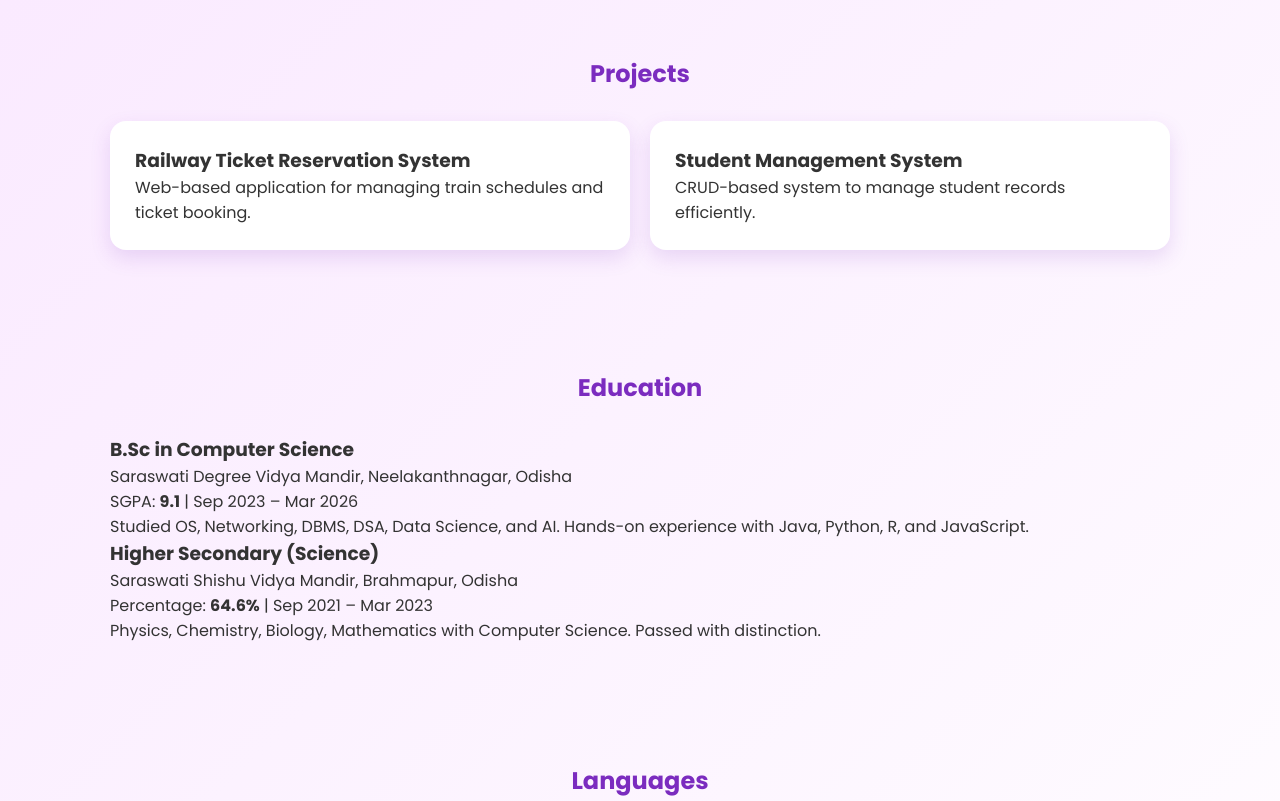
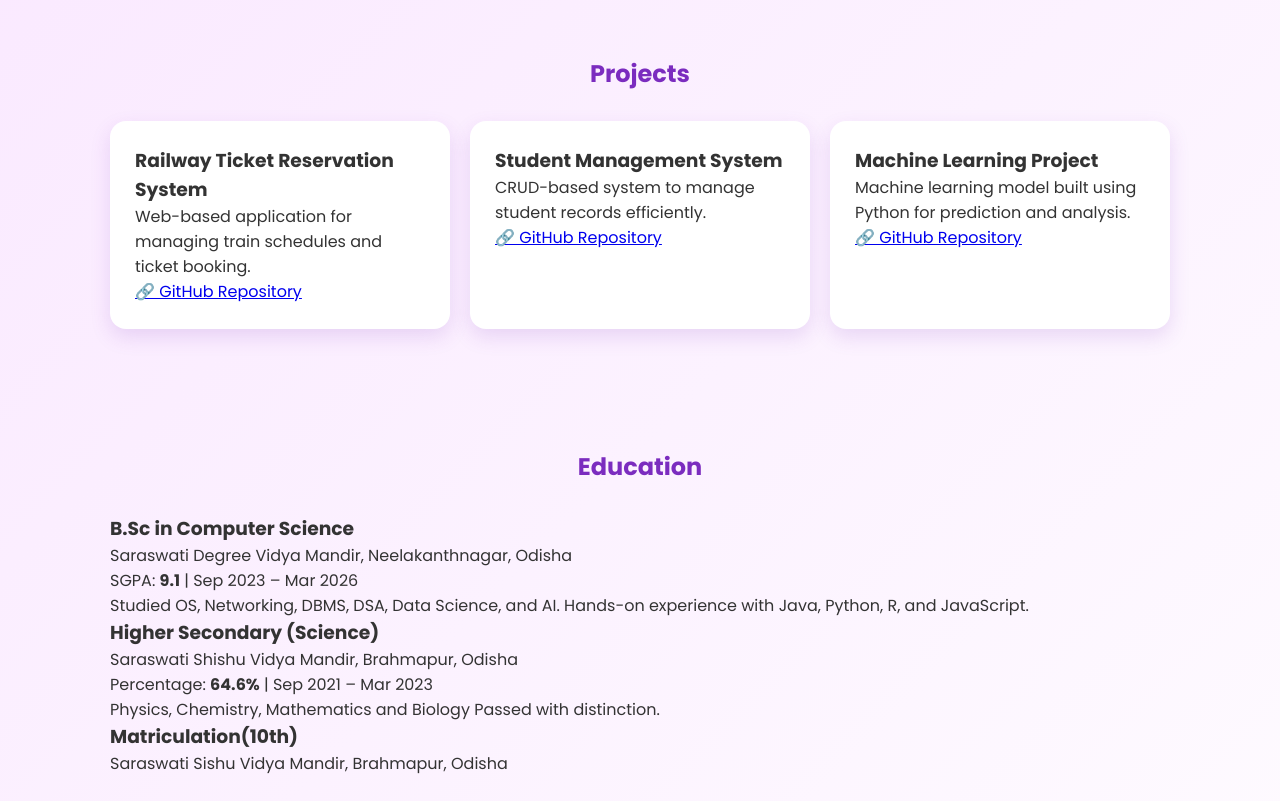
Before and after one commit to mesmaranika20/My_Portfolio, a plain HTML site: page index.html in a window 1280 px wide. Shown: the part 1120-1921 px from the top of the page. Drawn offline with Linux system fonts and the light colour scheme.

Commit message:
Update Portfolio

```diff
--- a/index.html
+++ b/index.html
@@ -34,7 +34,7 @@
   <!-- ===== Home ===== -->
   <section id="home" class="home">
     <div class="home-content">
-      <img src="SMS Profile - Copy.jpg" alt="Profile Photo" class="profile-img">
+      <img src="SMARA Photo.jpg" alt="Profile Photo" class="profile-img">
       <h1>Hello, I'm <span>Smaranika</span></h1>
       <p>Student Developer | Web Enthusiast | Programmer</p>
 
@@ -42,6 +42,10 @@
         <a href="https://github.com/mesmaranika20" target="_blank"><i class="fab fa-github"></i></a>
         <a href="http://linkedin.com/in/mesmaranika" target="_blank"><i class="fab fa-linkedin"></i></a>
         <a href="mailto:smaranika.s2006@gmail.com" target="_blank"><i class="fab fa-envelope"></i></a>
+        <a href="https://drive.google.com/file/d/1CDivUWTZoNGpdiuqX4krUfYRVi9gSF3O/view?usp=drivesdk" target="_blank">
+        <i class="fas fa-file-alt"></i>
+       </a>
+
       </div>
     </div>
   </section>
@@ -91,17 +95,30 @@
 <section id="projects">
   <h2>Projects</h2>
   <div class="projects-grid">
+
     <div class="card">
       <h3>Railway Ticket Reservation System</h3>
       <p>Web-based application for managing train schedules and ticket booking.</p>
+      <a href="https://github.com/mesmaranika20/Railway-Ticket-Reservation.2"
+         target="_blank">🔗 GitHub Repository</a>
     </div>
+
     <div class="card">
       <h3>Student Management System</h3>
       <p>CRUD-based system to manage student records efficiently.</p>
+      <a href="https://github.com/mesmaranika20/Student-Management-System-"
+         target="_blank">🔗 GitHub Repository</a>
     </div>
+
+    <div class="card">
+      <h3>Machine Learning Project</h3>
+      <p>Machine learning model built using Python for prediction and analysis.</p>
+      <a href="https://github.com/mesmaranika20/justify"
+         target="_blank">🔗 GitHub Repository</a>
+    </div>
+
   </div>
 </section>
-
   <!-- Education -->
 <section id="education" class="section gray">
     <h2>Education</h2>
@@ -121,9 +138,14 @@
         <p class="place">Saraswati Shishu Vidya Mandir, Brahmapur, Odisha</p>
         <p class="info">Percentage: <strong>64.6%</strong> | Sep 2021 – Mar 2023</p>
         <p class="desc">
-            Physics, Chemistry, Biology, Mathematics with Computer Science.
+            Physics, Chemistry, Mathematics and Biology
             Passed with distinction.
         </p>
+    </div>
+    <div class="edu-card">
+        <h3>Matriculation(10th)</h3>
+        <p class="place">Saraswati Sishu Vidya Mandir, Brahmapur, Odisha</p>
+
     </div>
 </section>
 
```
Also changed, not shown: SMARA Photo.jpg (added), SMS Profile - Copy.jpg (deleted). Lines whose indentation alone changed are shown as unchanged.
